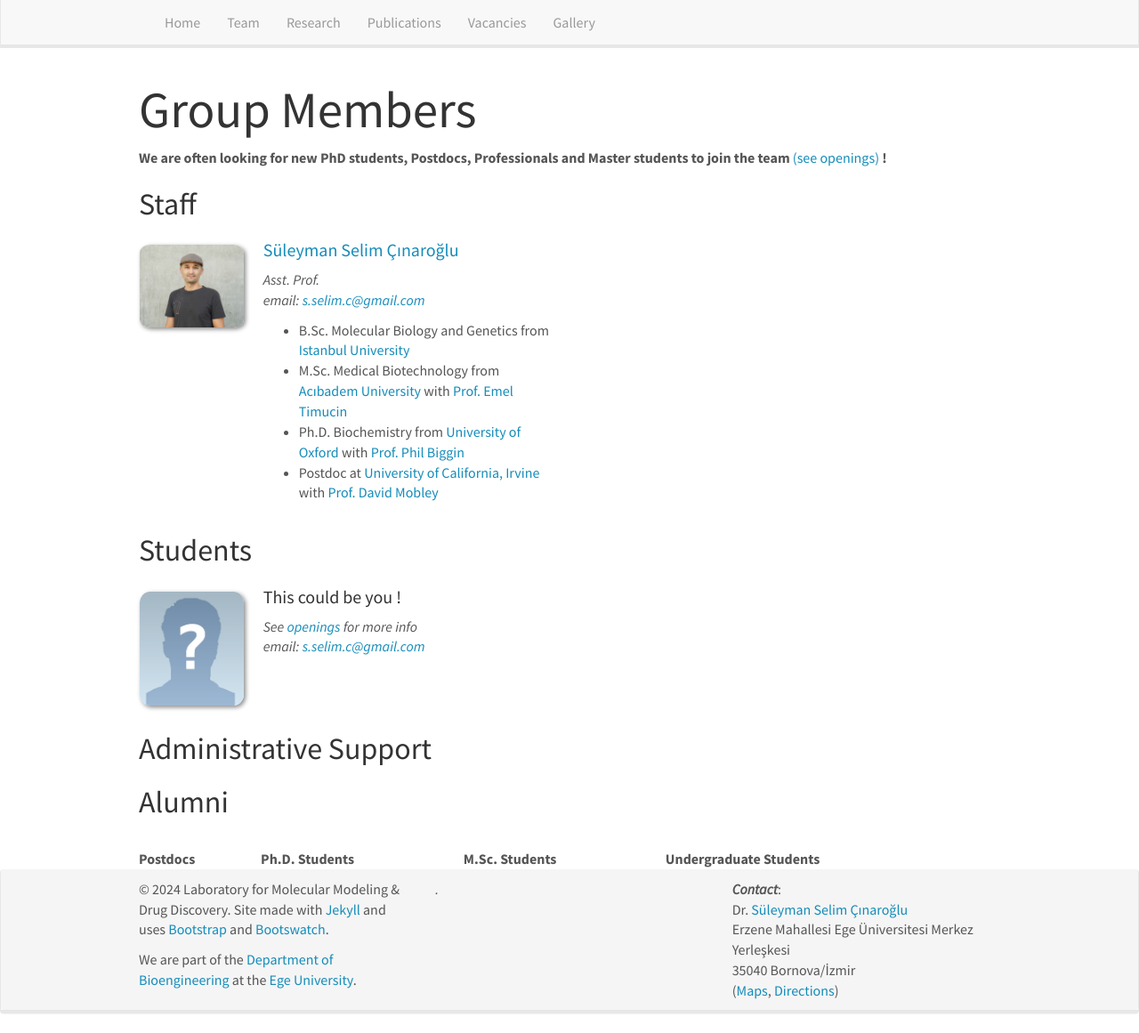
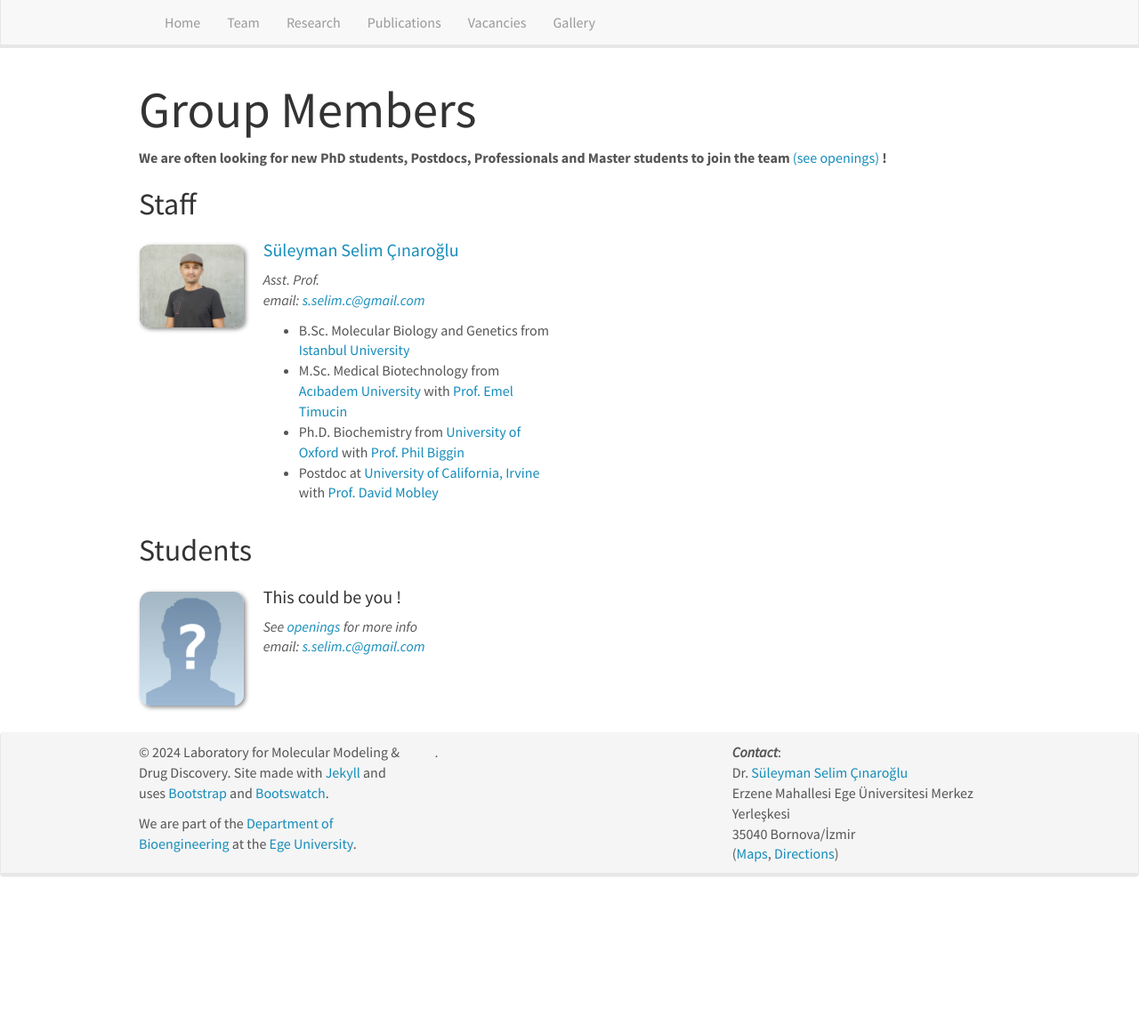
Before and after one commit to CinarogluLab/cinaroglulab.github.io, a Jekyll site: the page built from _pages/team.md, in a window 1280 px wide and 1161 px high. Shown: the whole window at 89% size. Built offline with Jekyll 4.4.1, drawn with Linux system fonts in a browser that asks for light colours; nearby versions of some CDN libraries.

Commit message:
Update team.md

```diff
--- a/_pages/team.md
+++ b/_pages/team.md
@@ -125,141 +125,3 @@ permalink: /team/
 {% if even_odd == 1 %}
 </div>
 {% endif %}
-
-## Administrative Support
-{% assign number_printed = 0 %}
-{% for member in site.data.admin %}
-
-{% assign even_odd = number_printed | modulo: 2 %}
-
-{% if even_odd == 0 %}
-<div class="row">
-{% endif %}
-
-<div class="col-sm-6 clearfix">
-  <img src="{{ site.url }}{{ site.baseurl }}/images/teampic/{{ member.photo }}" class="img-responsive" width="25%" style="float: left" />
-  <h4>{{ member.name }}</h4>
-  <i>{{ member.info }}<br>email: <{{ member.email }}></i>
-  <ul style="overflow: hidden">
-
-  {% if member.number_educ == 1 %}
-  <li> {{ member.education1 }} </li>
-  {% endif %}
-
-  {% if member.number_educ == 2 %}
-  <li> {{ member.education1 }} </li>
-  <li> {{ member.education2 }} </li>
-  {% endif %}
-
-  {% if member.number_educ == 3 %}
-  <li> {{ member.education1 }} </li>
-  <li> {{ member.education2 }} </li>
-  <li> {{ member.education3 }} </li>
-  {% endif %}
-
-  {% if member.number_educ == 4 %}
-  <li> {{ member.education1 }} </li>
-  <li> {{ member.education2 }} </li>
-  <li> {{ member.education3 }} </li>
-  <li> {{ member.education4 }} </li>
-  {% endif %}
-
-  </ul>
-</div>
-
-{% assign number_printed = number_printed | plus: 1 %}
-
-{% if even_odd == 1 %}
-</div>
-{% endif %}
-
-{% endfor %}
-
-{% assign even_odd = number_printed | modulo: 2 %}
-{% if even_odd == 1 %}
-</div>
-{% endif %}
-
-## Alumni
-<table align="center" style="width:100%">
-<tr><th>Postdocs</th>
-    <th>Ph.D. Students</th>
-    <th>M.Sc. Students</th>
-    <th>Undergraduate Students</th>
-  </tr>
-  <tr>
-    <td></td>
-    <td></td>
-    <td></td>
-  </tr>
-  <tr>
-    <td></td>
-    <td></td>
-    <td></td>
-  </tr>
-  <tr>
-    <td></td>
-    <td></td>
-    <td></td>
-  </tr>
-  <tr>
-    <td></td>
-    <td></td>
-    <td></td>
-  </tr>
-  <tr>
-    <td></td>
-    <td></td>
-    <td></td>
-  </tr>
-  <tr>
-    <td></td>
-    <td></td>
-    <td></td>
-  </tr>
-  <tr>
-    <td></td>
-    <td></td>
-    <td></td>
-  </tr>
-  <tr>
-    <td></td>
-    <td></td>
-    <td></td>
-  </tr>
-  <tr>
-    <td></td>
-    <td></td>
-    <td></td>
-  </tr>
-  <tr>
-    <td></td>
-    <td></td>
-    <td></td>
-  </tr>
-  <tr>
-    <td></td>
-    <td></td>
-    <td></td>
-  </tr>
-  <tr>
-    <td></td>
-    <td></td>
-    <td></td>
-  </tr>
-  <tr>
-    <td></td>
-    <td></td>
-    <td></td>
-  </tr>
-  <tr>
-    <td></td>
-    <td></td>
-    <td></td>
-  </tr>
-  <tr>
-    <td></td>
-    <td></td>
-    <td></td>
-  </tr>
-</table>
```
